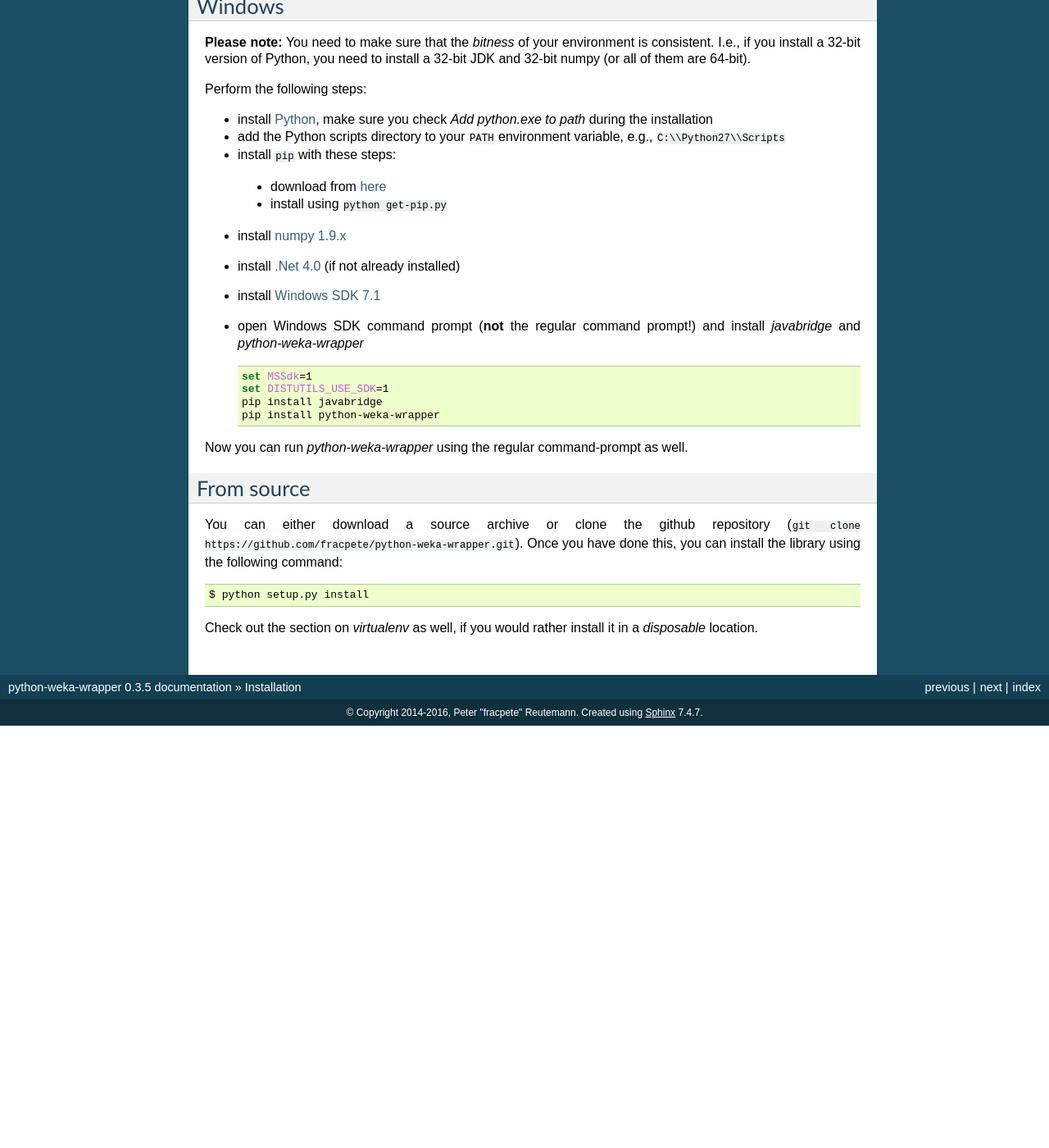
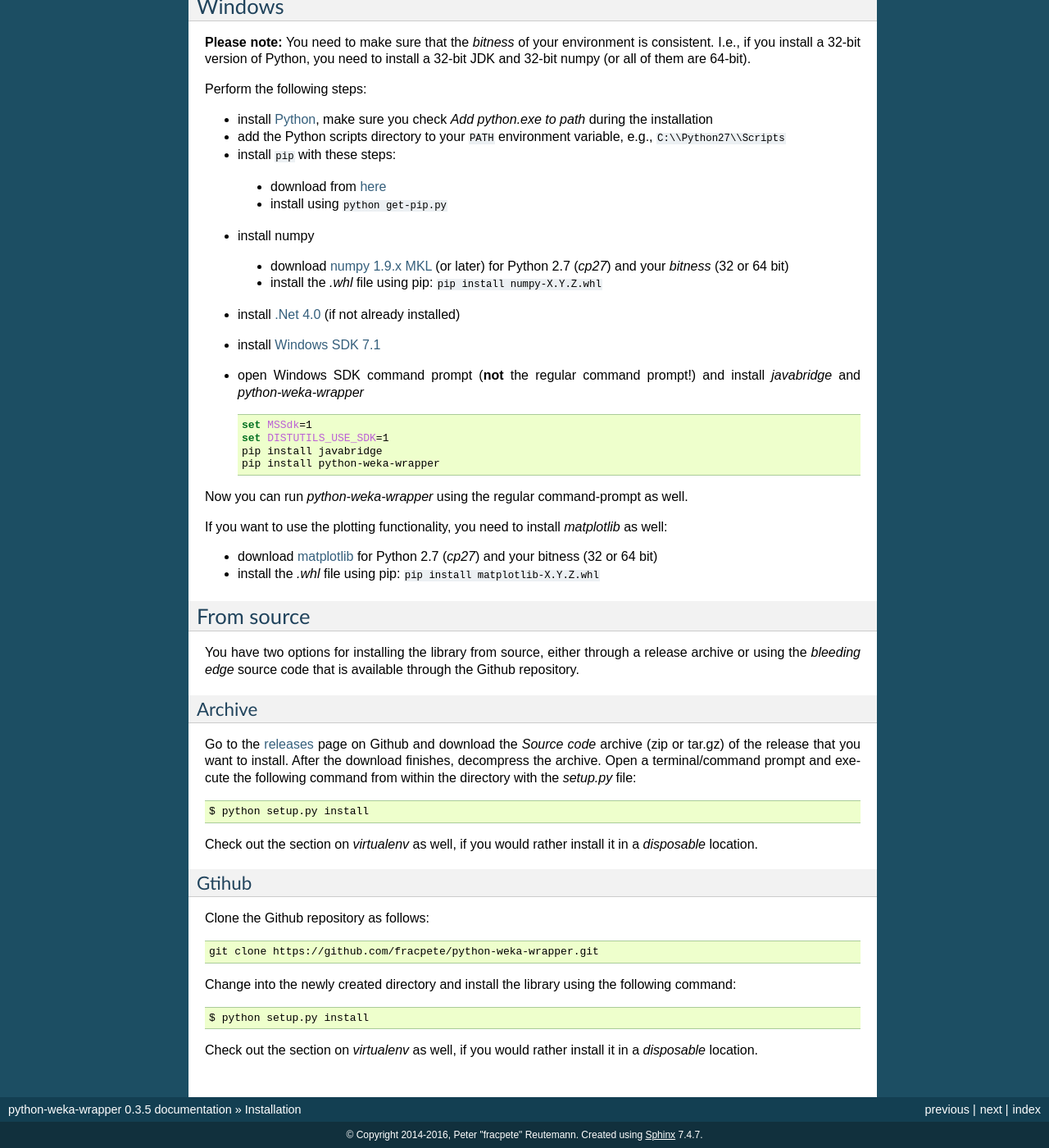
Before and after one commit to fracpete/python-weka-wrapper, a Sphinx documentation site: the page built from doc/source/install.rst, in a window 1280 px wide and 1400 px high, scrolled down 2967 px. Shown: the whole window at 82% size. Built offline with Sphinx 7.4.7, drawn with Linux system fonts in a browser that asks for light colours; before the commit the page ends 3852 px from its top, so only the background shows below that.

Commit message:
updated documentation on installing from source; windows installation

```diff
--- a/doc/source/install.rst
+++ b/doc/source/install.rst
@@ -217,8 +217,14 @@
  * download from `here <https://bootstrap.pypa.io/get-pip.py>`__
  * install using ``python get-pip.py``
 
-* install `numpy 1.9.x <http://www.lfd.uci.edu/~gohlke/pythonlibs/#numpy>`__
-* install `.Net 4.0 <http://go.microsoft.com/fwlink/?LinkID=187668>`__ (if not already installed)
+* install numpy
+
+ * download `numpy 1.9.x MKL <http://www.lfd.uci.edu/~gohlke/pythonlibs/#numpy>`__
+   (or later) for Python 2.7 (*cp27*) and your *bitness* (32 or 64 bit)
+ * install the *.whl* file using pip: ``pip install numpy-X.Y.Z.whl``
+
+* install `.Net 4.0 <http://go.microsoft.com/fwlink/?LinkID=187668>`__ (if not
+  already installed)
 * install `Windows SDK 7.1 <http://www.microsoft.com/download/details.aspx?id=8279>`__
 
 * open Windows SDK command prompt (**not** the regular command prompt!) and install *javabridge* and *python-weka-wrapper*
@@ -232,13 +238,29 @@
 
 Now you can run *python-weka-wrapper* using the regular command-prompt as well.
 
+If you want to use the plotting functionality, you need to install *matplotlib* as well:
+
+* download `matplotlib <http://www.lfd.uci.edu/~gohlke/pythonlibs/#matplotlib>`__
+  for Python 2.7 (*cp27*) and your bitness (32 or 64 bit)
+* install the *.whl* file using pip: ``pip install matplotlib-X.Y.Z.whl``
+
 
 From source
 -----------
 
-You can either download a source archive or clone the github repository
-(``git clone https://github.com/fracpete/python-weka-wrapper.git``). Once you
-have done this, you can install the library using the following command:
+You have two options for installing the library from source, either through a release
+archive or using the *bleeding edge* source code that is available through the
+Github repository.
+
+
+Archive
++++++++
+
+Go to the `releases <https://github.com/fracpete/python-weka-wrapper/releases>`__
+page on Github and download the *Source code* archive (zip or tar.gz) of the
+release that you want to install. After the download finishes, decompress the
+archive. Open a terminal/command prompt and execute the following command
+from within the directory with the `setup.py` file:
 
 .. code-block:: bash
 
@@ -246,3 +268,23 @@
 
 Check out the section on *virtualenv* as well, if you would rather install it
 in a *disposable* location.
+
+
+Gtihub
+++++++
+
+Clone the Github repository as follows:
+
+.. code-block:: bash
+
+   git clone https://github.com/fracpete/python-weka-wrapper.git
+
+Change into the newly created directory and install the library using the
+following command:
+
+.. code-block:: bash
+
+   $ python setup.py install
+
+Check out the section on *virtualenv* as well, if you would rather install it
+in a *disposable* location.
```
